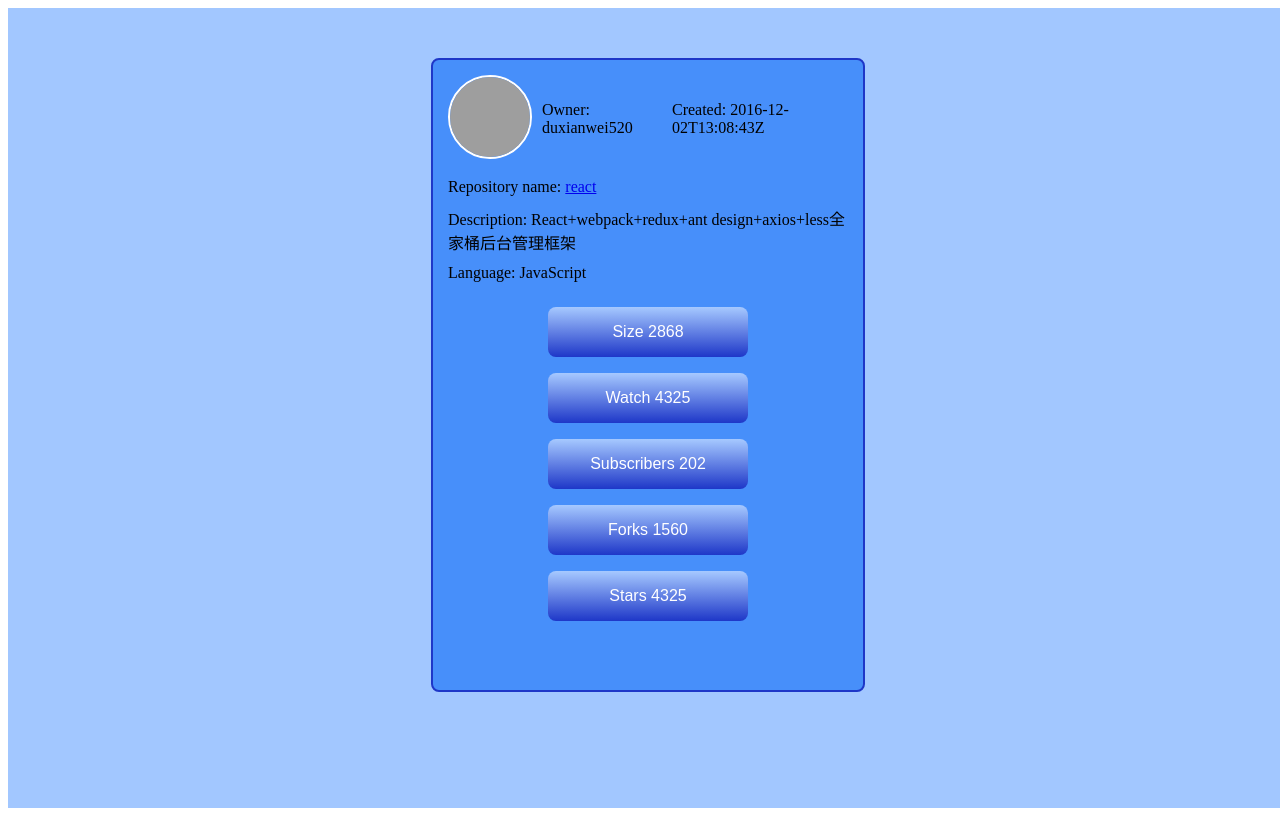
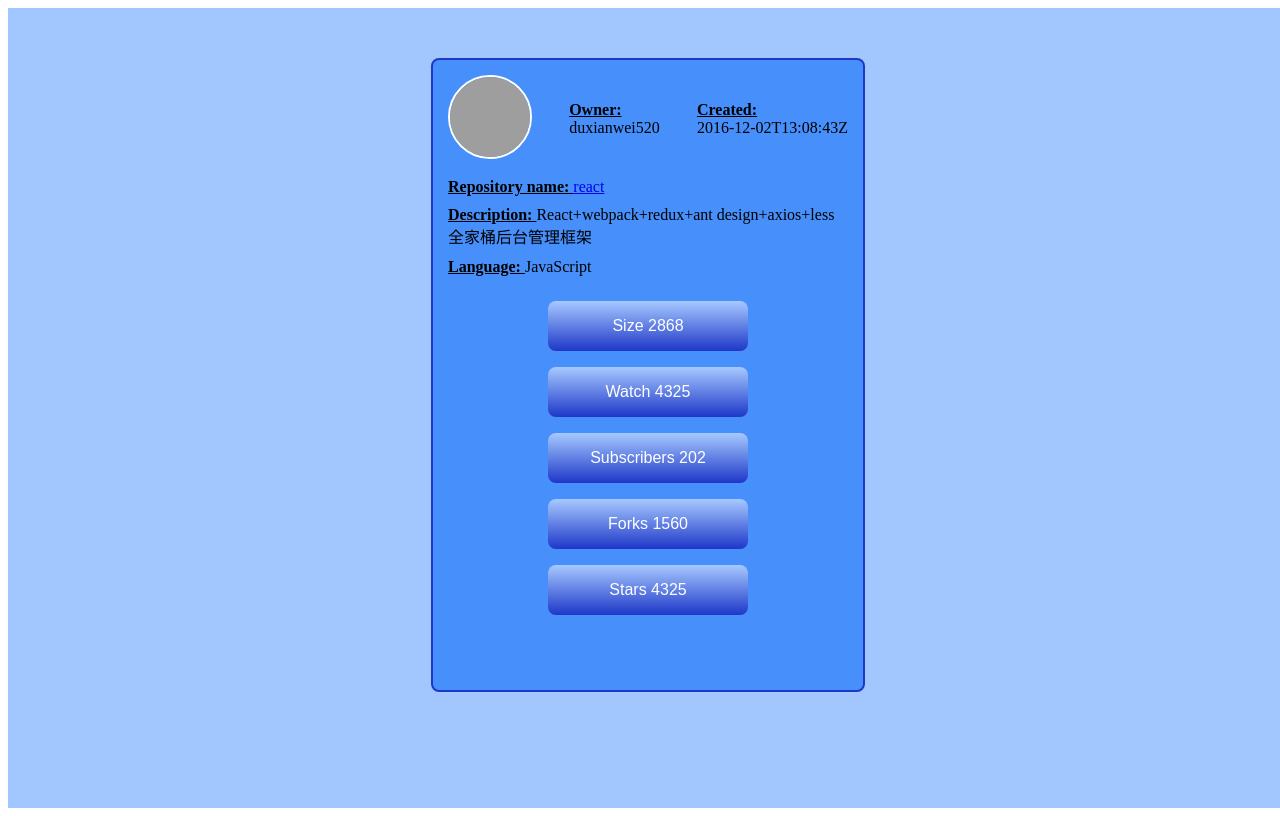
Before and after one commit to s-bodnaruk/superchat-frontend-challenge, a Next.js app: page /repo/1 in a window 1280 px wide. Built offline with nearby package versions, Linux system fonts and the light colour scheme; grey boxes are pictures that could not be loaded.

Commit message:
added inline styles

```diff
--- a/src/components/CardBottom/index.tsx
+++ b/src/components/CardBottom/index.tsx
@@ -8,15 +8,10 @@ interface ICardBottom {
   subscribers: number;
   forks: number;
   stars: number;
+  buttonBackground1: string;
+  buttonBackground2: string;
+  border: string;
 }
-
-// const background1 = "#c81e81";
-// const background2 = "#ffffff";
-// const border = "0";
-
-const background1 = "";
-const background2 = "";
-const border = "";
 
 const CardBottom: FC<ICardBottom> = ({
   size,
@@ -24,42 +19,45 @@ const CardBottom: FC<ICardBottom> = ({
   subscribers,
   forks,
   stars,
+  buttonBackground1,
+  buttonBackground2,
+  border,
 }) => {
   return (
     <div className="bottom">
       <Button
         label="Size"
         type={size}
-        background1={background1}
-        background2={background2}
+        background1={buttonBackground1}
+        background2={buttonBackground2}
         border={border}
       />
       <Button
         label="Watch"
         type={watchers}
-        background1={background1}
-        background2={background2}
+        background1={buttonBackground1}
+        background2={buttonBackground2}
         border={border}
       />
       <Button
         label="Subscribers"
         type={subscribers}
-        background1={background1}
-        background2={background2}
+        background1={buttonBackground1}
+        background2={buttonBackground2}
         border={border}
       />
       <Button
         label="Forks"
         type={forks}
-        background1={background1}
-        background2={background2}
+        background1={buttonBackground1}
+        background2={buttonBackground2}
         border={border}
       />
       <Button
         label="Stars"
         type={stars}
-        background1={background1}
-        background2={background2}
+        background1={buttonBackground1}
+        background2={buttonBackground2}
         border={border}
       />
     </div>
--- a/src/components/CardHeader/Avatar.tsx
+++ b/src/components/CardHeader/Avatar.tsx
@@ -2,17 +2,17 @@ import React, { FC } from "react";
 
 interface IAvatar {
   avatar: string;
-  // avatarStyle: string;
+  avatarStyle: string;
 }
 
-const Avatar: FC<IAvatar> = ({ avatar }) => {
+const Avatar: FC<IAvatar> = ({ avatar, avatarStyle }) => {
   return (
     <div>
       <img
         className="avatar"
         src={avatar}
         alt="Avatar"
-        // style={{ avatarStyle }}
+        style={{ borderRadius: avatarStyle }}
       />
     </div>
   );
--- a/src/components/CardHeader/CardBody/index.tsx
+++ b/src/components/CardHeader/CardBody/index.tsx
@@ -11,10 +11,17 @@ const CardBody: FC<ICardHeaderProps> = ({ repoName, repoUrl, desc, lang }) => {
   return (
     <div className="card-body">
       <div className="card-body-info">
-        Repository name: <a href={repoUrl}>{repoName}</a>
+        <span className="info-title">Repository name: </span>
+        <a href={repoUrl}>{repoName}</a>
       </div>
-      <div className="card-body-info">Description: {desc}</div>
-      <div className="card-body-info">Language: {lang}</div>
+      <div className="card-body-info">
+        <span className="info-title">Description: </span>
+        {desc}
+      </div>
+      <div className="card-body-info">
+        <span className="info-title">Language: </span>
+        {lang}
+      </div>
     </div>
   );
 };
--- a/src/components/CardHeader/index.tsx
+++ b/src/components/CardHeader/index.tsx
@@ -5,7 +5,7 @@ import Avatar from "./Avatar";
 interface ICardHeaderProps {
   author: string;
   avatar: string;
-  avatarStyle?: string;
+  avatarStyle: string;
   date: string;
 }
 
@@ -17,12 +17,15 @@ const CardHeader: FC<ICardHeaderProps> = ({
 }) => {
   return (
     <div className="header">
-      <Avatar
-        avatar={avatar}
-        // avatarStyle={avatarStyle}
-      />
-      <div className="header-info">Owner: {author}</div>
-      <div className="header-info">Created: {date}</div>
+      <Avatar avatar={avatar} avatarStyle={avatarStyle} />
+      <div className="header-info">
+        <span className="info-title">Owner: </span>
+        {author}
+      </div>
+      <div className="header-info">
+        <span className="info-title">Created: </span>
+        {date}
+      </div>
     </div>
   );
 };
--- a/src/pages/repo/[id].tsx
+++ b/src/pages/repo/[id].tsx
@@ -24,6 +24,20 @@ const mockRepo = {
   subscribers_count: 202,
 };
 
+const wrapperBackground = "";
+const cardBackground = "";
+const avatarStyle = "";
+
+// const buttonBackground1 = "#c81e81";
+// const buttonBackground2 = "#ffffff";
+// const border = "0";
+
+const buttonBackground1 = "";
+const buttonBackground2 = "";
+const border = "";
+
+const fontSize = "";
+
 const Repo = () => {
   const router = useRouter();
   const { pageId } = router.query;
@@ -34,12 +48,15 @@ const Repo = () => {
   return false ? (
     <h1>LOADING...</h1>
   ) : (
-    <div className="wrapper">
-      <div className="card">
+    <div className="wrapper" style={{ backgroundColor: wrapperBackground }}>
+      <div
+        className="card"
+        style={{ backgroundColor: cardBackground, fontSize: fontSize }}
+      >
         <CardHeader
           author={mockRepo.owner.login}
           avatar={mockRepo.owner.avatar_url}
-          //   avatarStyle={linkData.avatarStyle}
+          avatarStyle={avatarStyle}
           date={mockRepo.created_at}
         />
         <CardBody
@@ -54,6 +71,9 @@ const Repo = () => {
           subscribers={mockRepo.subscribers_count}
           forks={mockRepo.forks}
           stars={mockRepo.stargazers_count}
+          buttonBackground1={buttonBackground1}
+          buttonBackground2={buttonBackground2}
+          border={border}
         />
       </div>
     </div>
--- a/src/styles/index.css
+++ b/src/styles/index.css
@@ -30,11 +30,13 @@
   display: flex;
   flex-direction: row;
   align-items: center;
+  justify-content: space-between;
   padding-bottom: 15px;
 }
 
 .header-info {
   display: flex;
+  flex-direction: column;
   align-content: center;
   padding-left: 10px;
 }
@@ -79,3 +81,8 @@
   background-image: linear-gradient(-180deg, #ffffff 0%, #a2c7ff 100%);
   color: #09090a;
 }
+
+.info-title {
+  font-weight: bold;
+  text-decoration: underline;
+}
```
